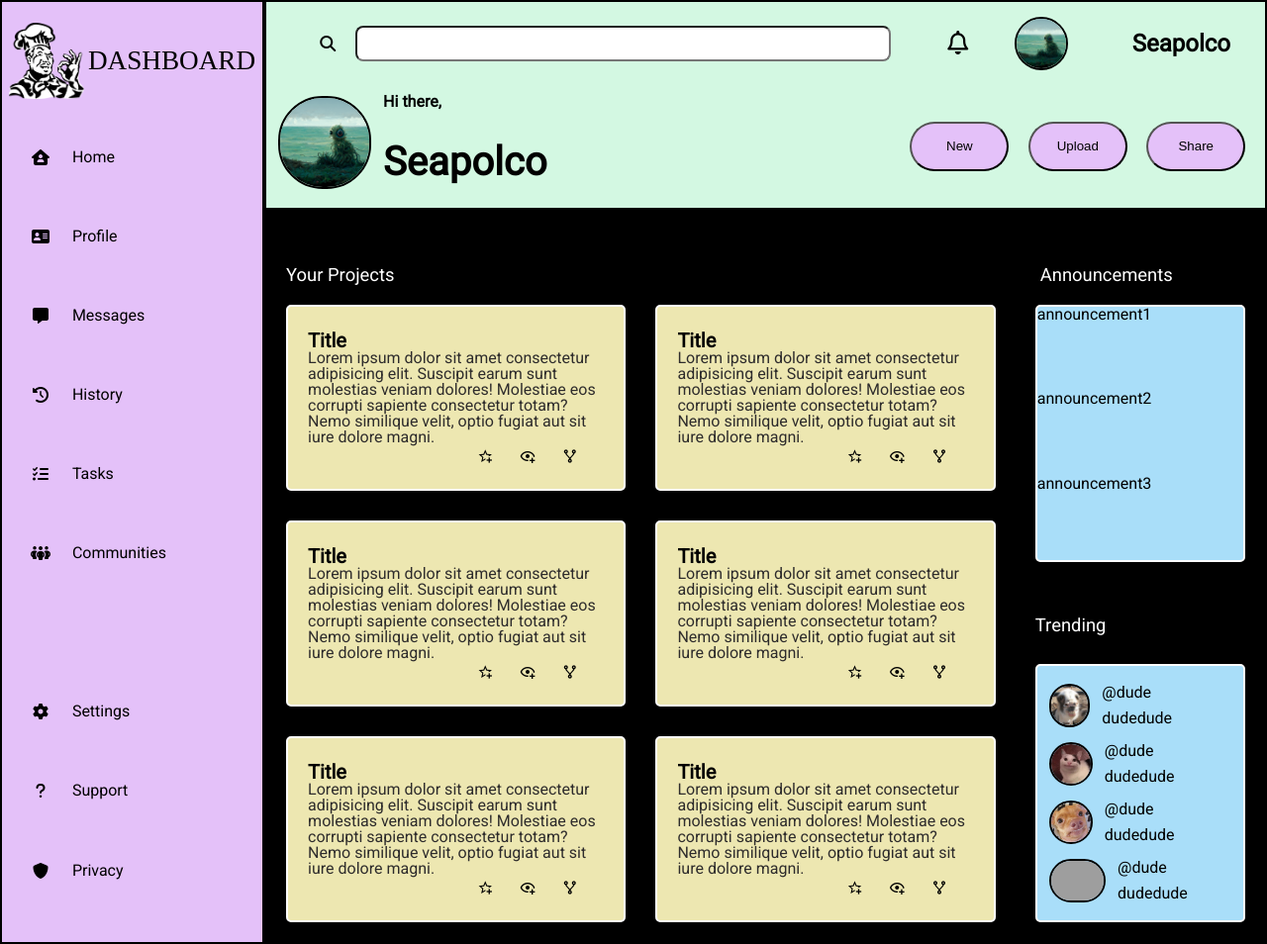
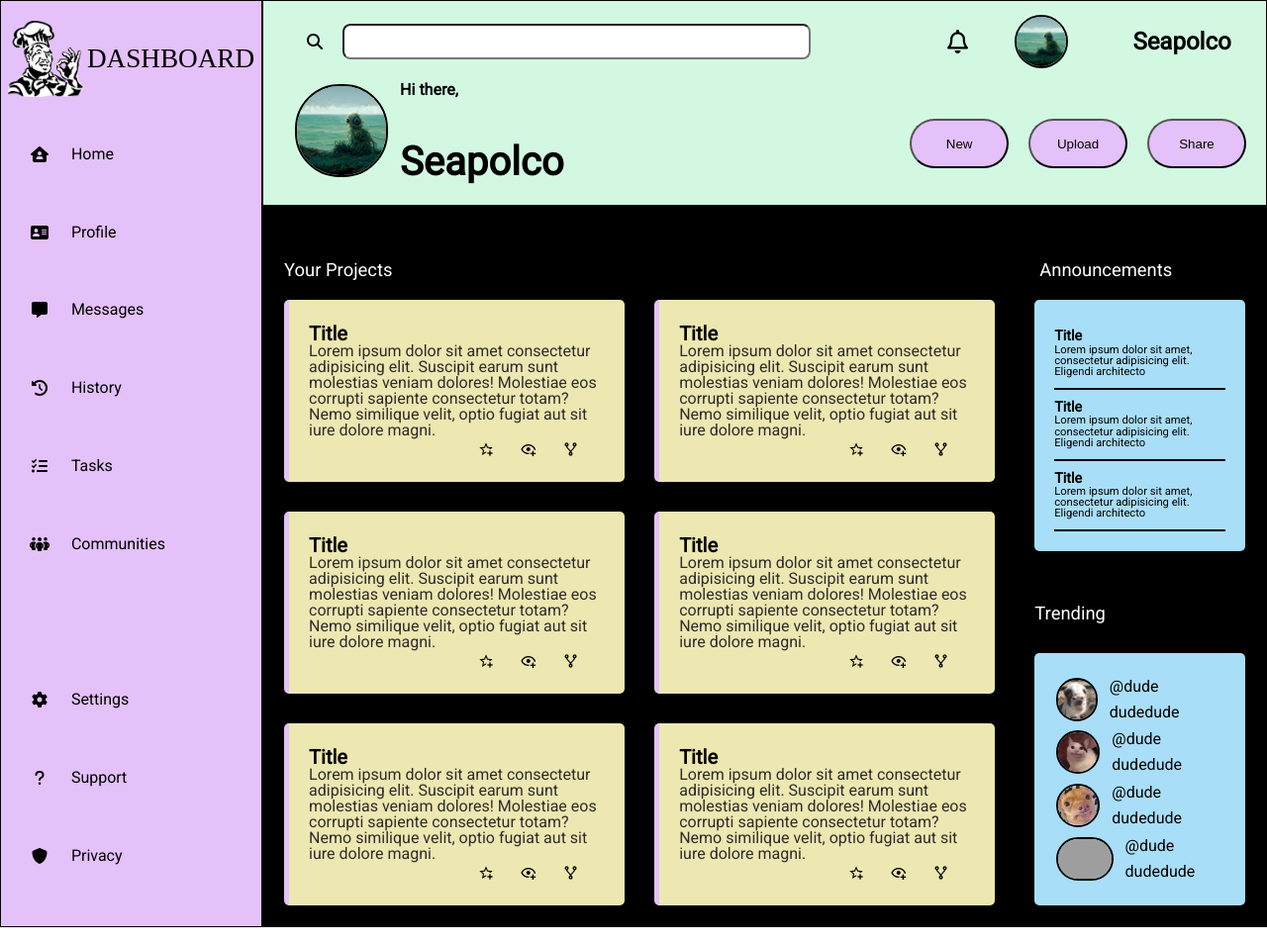
Before and after one commit to Seapolco/odin-admin-dashboard, a plain HTML site: page index.html in a window 1280 px wide. Shown: the whole page at 99% size. Drawn offline with Linux system fonts and the light colour scheme; grey boxes are pictures that could not be loaded; a web font is replaced by a local one.

Commit message:
Basic styling added to announcements, border to proj-card, updated alignment of searchbar to usericon

```diff
--- a/index.html
+++ b/index.html
@@ -134,9 +134,18 @@
             </div>
              <div class="announceAndTrend">
                 <div class="announcements">
-                    <div class="announcement">announcement1</div>
-                    <div class="announcement">announcement2</div>
-                    <div class="announcement">announcement3</div>
+                    <div class="announcement">
+                        <h3>Title</h3>
+                        <p id="annP">Lorem ipsum dolor sit amet, consectetur adipisicing elit. Eligendi architecto</p>
+                    </div>
+                    <div class="announcement">
+                        <h3>Title</h3>
+                        <p id="annP">Lorem ipsum dolor sit amet, consectetur adipisicing elit. Eligendi architecto</p>
+                    </div>
+                    <div class="announcement">
+                        <h3>Title</h3>
+                        <p id="annP">Lorem ipsum dolor sit amet, consectetur adipisicing elit. Eligendi architecto</p>
+                    </div>
                 </div>
                 <h2 class="yTrending">Trending</h2>
                 <div class="trending">
--- a/styles.css
+++ b/styles.css
@@ -62,7 +62,7 @@ table {
 .header {
     display: grid;
     background-color: #D3F8E2;
-    border: solid black 2px;
+    border: solid black 1px;
     grid-template-rows: 2fr 3fr;
     grid-row: 1/2;
     grid-column: 2/3;
@@ -78,11 +78,12 @@ table {
 
 .searchbar {
     display:grid;
-    grid-template-columns: 1fr 6fr;
+    grid-template-columns: 1fr 7fr;
 }
 
 #searchIcon {
     display: grid;
+    width: 60px;
     align-content: center;
     justify-content: end;
     margin-right: 20px
@@ -93,6 +94,7 @@ table {
     height: 30px;
     align-self: center;
     border-radius: 8px;
+    margin-right: 80px;
 }
 
 .searchbarAndAccount > div, img {
@@ -149,7 +151,7 @@ table {
     grid-template-columns: 1fr 6fr;
     grid-template-rows: 1fr 3fr;
     gap: 10px;
-    margin: 10px;
+    margin-left: 30px;
 
 }
 
@@ -208,7 +210,7 @@ table {
 
 .sidebar {
     display: grid;
-    border: solid black 2px;
+    border: solid black 1px;
     background-color: #E4C1F9;
     grid-template-rows: 1fr 7fr;
     grid-row: 1/3;
@@ -323,11 +325,12 @@ table {
 
 .project-card {
     display: grid;
-    border: solid white 2px;
+    /* border: solid white 2px; */
     background-color:#EDE7B1;
     border-radius: 5px;
     grid-template-rows: 1fr 4fr 1fr;
     padding:20px;
+    border-left: solid #E4C1F9 5px
 }
 
 .title {
@@ -358,11 +361,29 @@ table {
     margin: 20px;
 }
 
+
+
 .announcements {
     display: grid;
-    border: solid white 2px;
+    /* border: solid white 2px; */
     background-color:#A9DEF9;
     border-radius: 5px;
+    padding: 20px;
+}
+
+.announcement {
+    display: grid;
+    align-content: center;
+    border-bottom: solid black 2px;
+}
+
+h3 {
+    font-weight: bold;
+    font-size: .9rem;
+}
+
+#annP {
+    font-size: .7rem;
 }
 
 .yTrending {
@@ -374,10 +395,10 @@ table {
 
 .trending {
     display: grid;
-    border: solid white 2px;
+    /* border: solid white 2px; */
     background-color:#A9DEF9;
     border-radius: 5px;
-    padding:10px;
+    padding:20px;
 }
 
 .trendingUsers {
```
